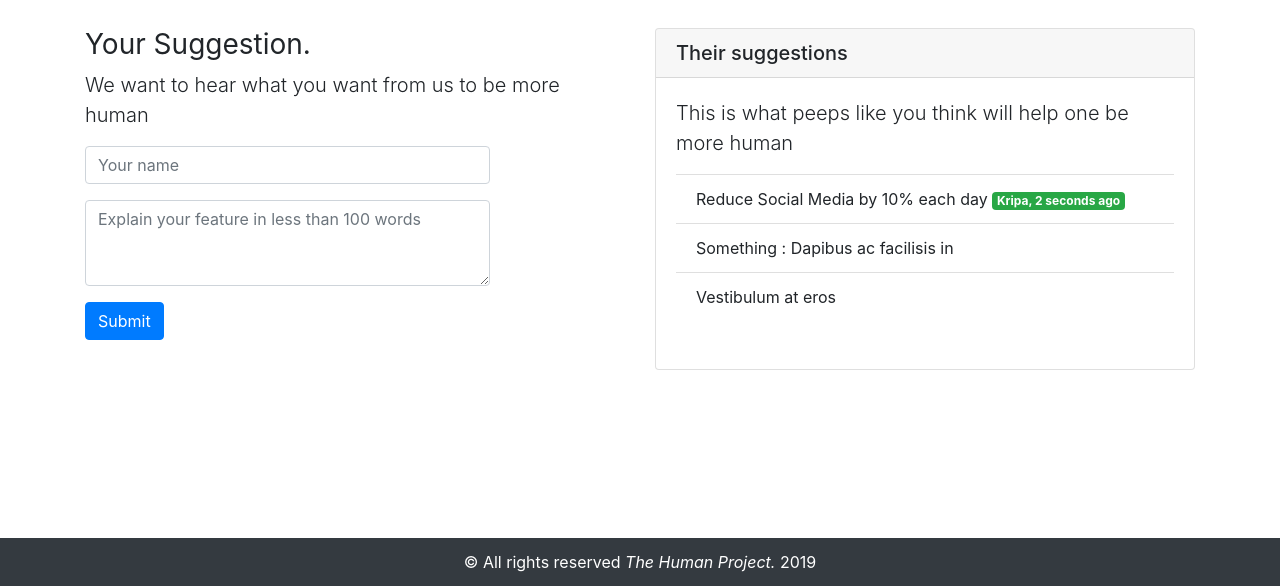
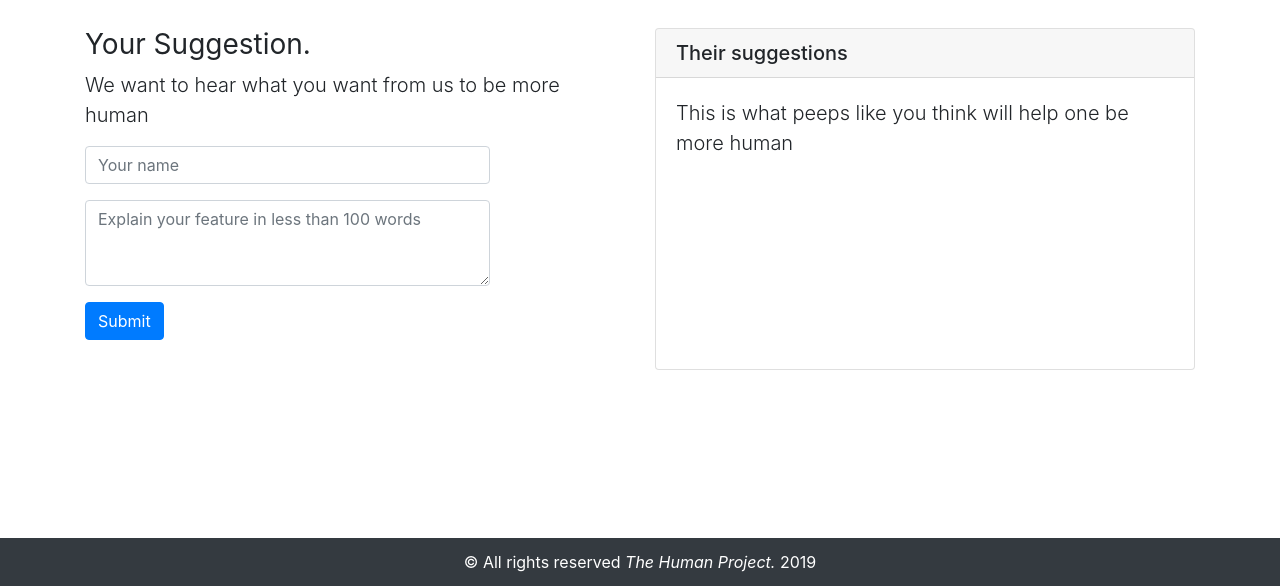
Before and after one commit to Izuaan/human-project-website, a plain HTML site: page client/html/features.html in a window 1280 px wide. Shown: the part 214-800 px from the top of the page. Drawn offline with nearby package versions, Linux system fonts and the light colour scheme; no server answers.

Commit message:
features
Adding LI and UL through js,

```diff
--- a/client/html/features.html
+++ b/client/html/features.html
@@ -59,18 +59,7 @@
                 <p class="lead">
                   This is what peeps like you think will help one be more human
                 </p>
-                <ul class="list-group list-group-flush">
-                  <li class="list-group-item">
-                    Reduce Social Media by 10% each day
-                    <span class="badge badge-success"
-                      >Kripa, 2 seconds ago</span
-                    >
-                  </li>
-                  <li class="list-group-item">
-                    Something : Dapibus ac facilisis in
-                  </li>
-                  <li class="list-group-item">Vestibulum at eros</li>
-                </ul>
+                <ul class="list-group list-group-flush" id="featurelist"> </ul>
               </div>
             </div>
           </div>
--- a/client/html/js/features.js
+++ b/client/html/js/features.js
@@ -17,9 +17,19 @@ async function onfeatureLoad(){
     var feature1 = result[0];
     var feature2 = result[1];
     var feature3 = result [2];
+
     console.log(feature1);
     console.log(feature2);
-    console.log(feature3);
+
+    var featureList = document.getElementById("featurelist");
+    for ( var i =0 ; i < result.length; i++){
+        var lieliment = document.createElement("li");
+        lieliment.innerHTML = result[i].body + " " + '<span class = "badge badge-success">' + result[i].author + ", " + result[i].time + "</span";
+
+        featureList.appendChild(lieliment);
+        lieliment.className= "list-group-item";
+
+    }
 }
 
 onfeatureLoad();
```
